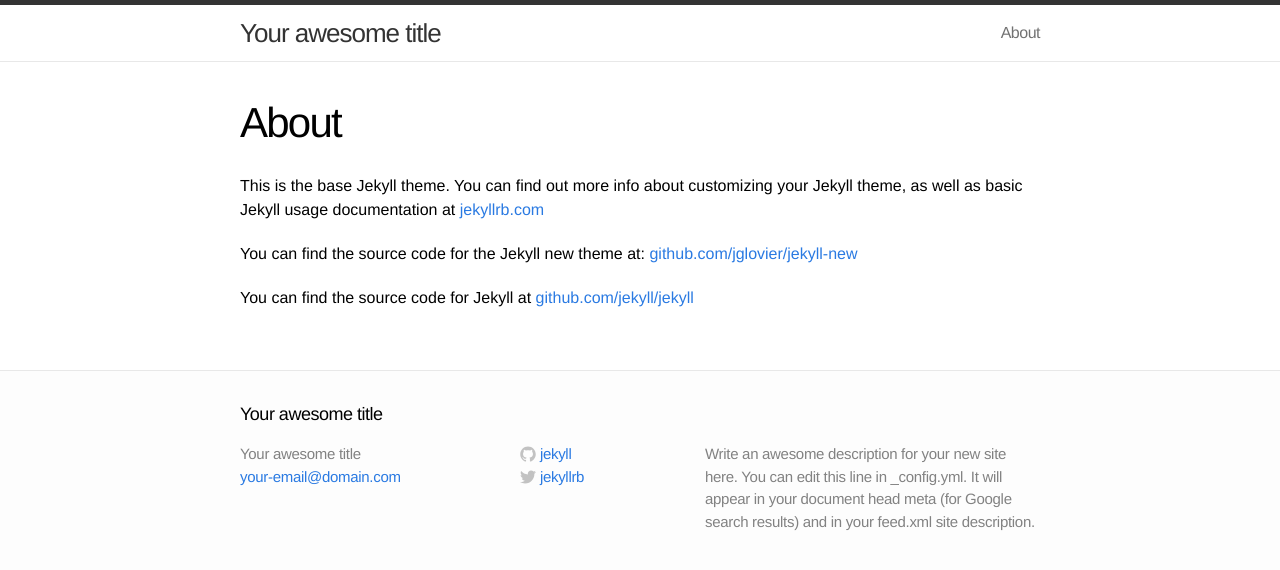
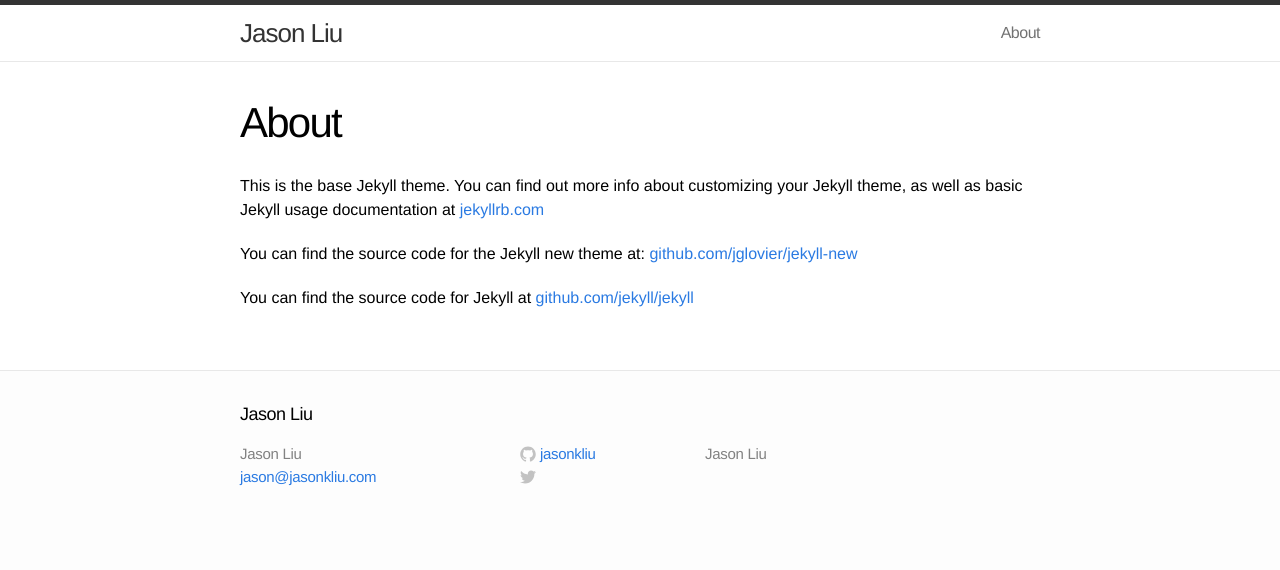
Before and after one commit to jasonkliu/jasonkliu.github.io, a Jekyll site: the page built from about.md, in a window 1280 px wide. Shown: the top 570 px of the page. Built offline with Jekyll 4.4.1, drawn with Linux system fonts in a browser that asks for light colours.

Commit message:
Update config with my info

```diff
--- a/_config.yml
+++ b/_config.yml
@@ -1,11 +1,11 @@
 # Site settings
-title: Your awesome title
-email: your-email@domain.com
-description: "Write an awesome description for your new site here. You can edit this line in _config.yml. It will appear in your document head meta (for Google search results) and in your feed.xml site description."
+title: "Jason Liu"
+email: "jason@jasonkliu.com"
+description: "Jason Liu"
 baseurl: ""
-url: "http://yourdomain.com"
-twitter_username: jekyllrb
-github_username:  jekyll
+url: "http://jasonkliu.com"
+twitter_username: ""
+github_username:  "jasonkliu"
 
 # Build settings
 markdown: kramdown
```
